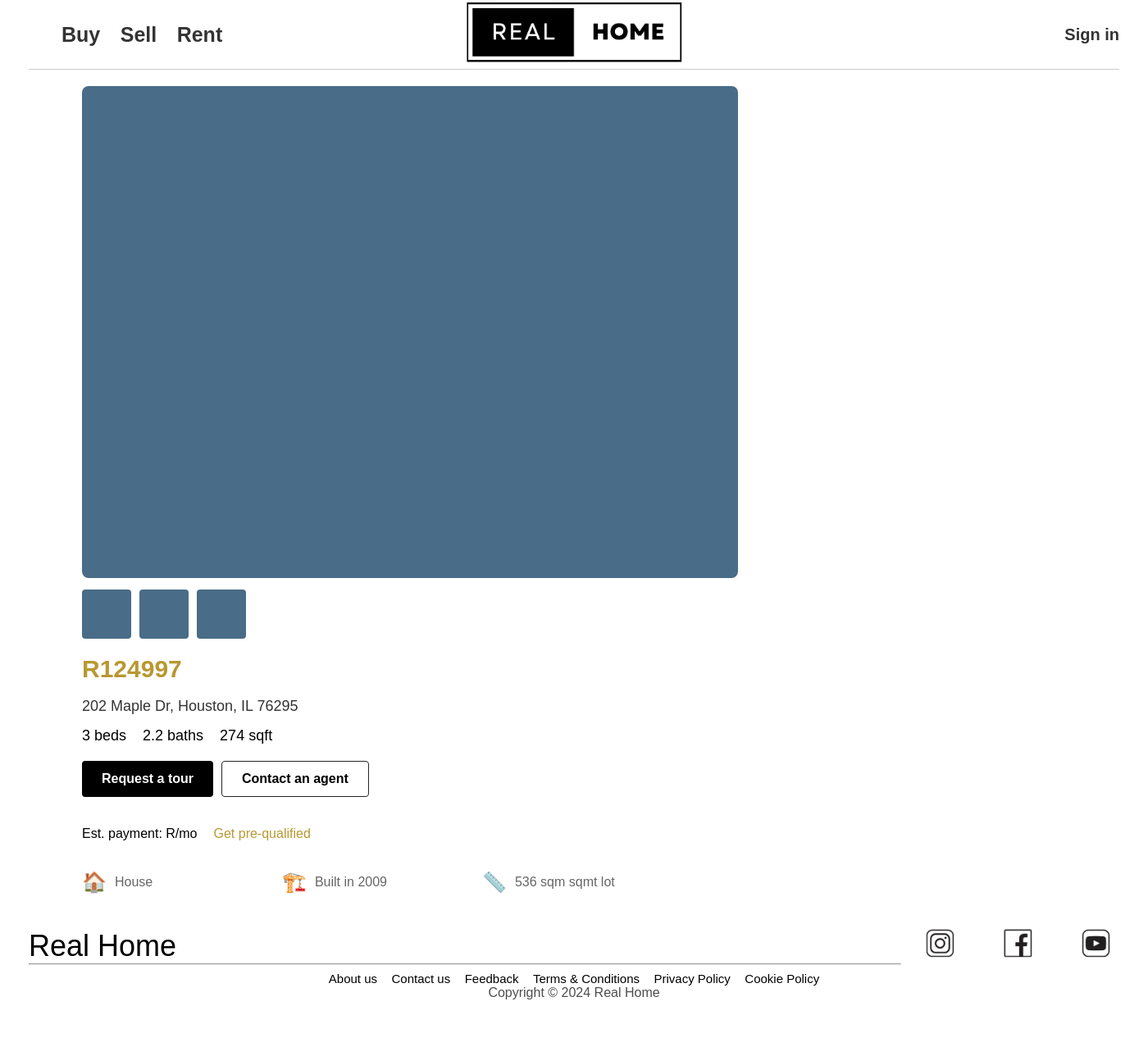
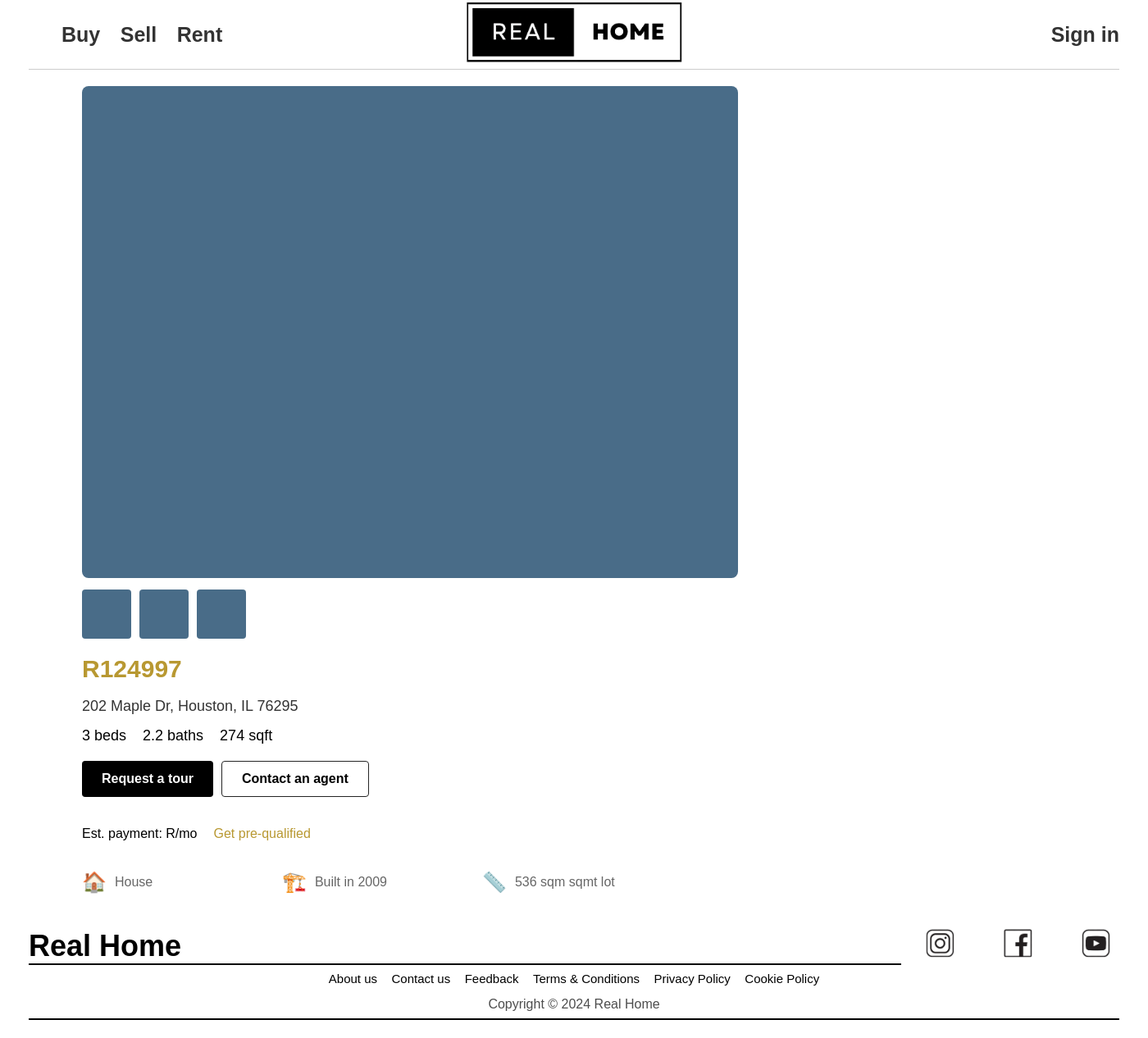
Before and after one commit to Unknown-S48/RealHome, a Django app: page /property/1/ in a window 1400 px wide; the page is wider, and only the part inside the window is pictured. Shown: that part at 82% size. Before the commit the page ends 1219 px from the top of that part, so only its background shows below. Run offline with Django 5.2, Linux system fonts and the light colour scheme; data comes from the database, SQL or seed files in the repository.

Commit message:
Updated header and footers css styles

```diff
--- a/static/css/RealHome.css
+++ b/static/css/RealHome.css
@@ -40,7 +40,7 @@ body {
 .text-border {
     border: solid #333 2px;
     border-radius: 5px;
-    padding: 1px 1px 1px;
+    padding: 2px 2px;
 }
 
 /* Logo Styles */
@@ -57,13 +57,18 @@ body {
 /* Sign-in Styles */
 .sign-in {
     text-align: right;
+    display: flex;
+    justify-content: right;
 }
 
 .sign-in__link {
-    font-size: 20px;
+    font-size: 25px;
     font-weight: bold;
     text-decoration: none;
     color: #333;
+    background-color: white;
+    background-size: auto;
+
 }
 
 /* Main Content Styles */
@@ -81,8 +86,10 @@ body {
 }
 
 .main-content__title {
-    background-color: #f0f0f0;
+    background-color: none;
     margin-bottom: 20px;
+    text-shadow:
+        1px 1px 0 #fff, -1px -1px 0 #fff, 1px -1px 0 #fff, -1px 1px 0 #fff;
 }
 
 /* Search Container Styles */
@@ -147,11 +154,10 @@ body {
     background-color: white;
     color: black;
     padding: 0% 2.5% 1% 2.5%;
-    text-align: center;
 }
 
 .footer-row {
-    padding: 1% 0% 1% 0%;
+    padding: 1% 0% 1%;
 }
 
 .footer-row-title {
@@ -159,7 +165,6 @@ body {
     display: flex;
     float: left;
     width: 80%;
-
 }
 
 .footer-social-icons-row {
@@ -168,13 +173,12 @@ body {
     float: right;
     width: 20%;
     height: 43px;
-
 }
 
 .footer-social-icons {
     height: 35px;
     width: 35px;
-    padding: 0% 30px 0% 30px;
+    padding: 0% 30px;
 }
 
 .footer-subtext {
@@ -186,13 +190,13 @@ body {
     text-decoration: none;
     color: black;
     display: inline;
-    padding: 0 .5% 0 .5%;
+    padding: 0 .5% 0;
 }
 
 .footer-copyright-lable {
     color: #4d4d4d;
-    display: inline;
-    padding: 1% 0 1% 0;
+    padding: 1% 0 0;
+    text-align: center;
 }
 
 /* Buy page styles */
@@ -200,6 +204,7 @@ body {
     flex: 1;
     display: grid;
     grid-template-columns: repeat(3, 1fr);
+    padding-right: 20px;
     gap: 10px;
 }
 
@@ -276,7 +281,7 @@ body {
     background-color: rgba(255, 255, 255, 0.9);
     border-radius: 12px;
     padding: 20px;
-    margin-right: 20px;
+    margin-right: 10px;
     height: fit-content;
 
 }
--- a/templates/footer.html
+++ b/templates/footer.html
@@ -1,7 +1,7 @@
 {% load static %}
 <footer class="footer">
     <div class="footer-row">
-        <div class="footer-row-title">Real Home</div>
+        <div class="footer-row-title"><b>Real Home</b></div>
         <div class="footer-social-icons-row">
             <a href="https://www.instagram.com/?hl=en"><img
                     src="{% static 'Images/Instagram-Icon.png' %}"
@@ -17,7 +17,7 @@
                     alt="Pinterest" class="footer-social-icons"></a>
         </div>
     </div>
-    <hr>
+    <hr color="black">
     <div class="footer-subtext">
         <a href class="footer-links">About us</a>
         <a href class="footer-links">Contact us</a>
@@ -29,4 +29,5 @@
     <div class="footer-copyright-lable">
         Copyright © 2024 Real Home
     </div>
+    <hr color="black">
 </footer>
```
